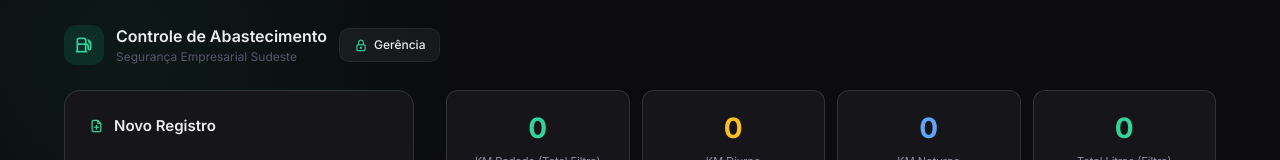
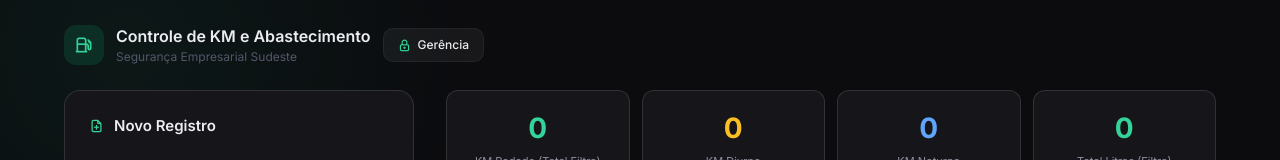
Before and after one commit to Glauber89/abastecimento-sudeste, a plain HTML site: page index.html in a window 1280 px wide. Shown: the top 160 px of the page. Drawn offline with Linux system fonts and the light colour scheme.

Commit message:
Add files via upload

```diff
--- a/index.html
+++ b/index.html
@@ -3,8 +3,8 @@
 <head>
 <meta charset="UTF-8">
 <meta name="viewport" content="width=device-width, initial-scale=1.0">
-<title>Controle de Abastecimento - Segurança Empresarial Sudeste</title>
-<meta name="description" content="Controle de Abastecimento - Segurança Empresarial Sudeste">
+<title>Controle de KM e Abastecimento - Segurança Empresarial Sudeste</title>
+<meta name="description" content="Controle de KM e Abastecimento - Segurança Empresarial Sudeste">
 <link rel="stylesheet" href="https://cdn.jsdelivr.net/npm/@tabler/icons-webfont@latest/tabler-icons.min.css">
 <link rel="preconnect" href="https://fonts.googleapis.com">
 <link href="https://fonts.googleapis.com/css2?family=Inter:wght@300;400;500;600;700&display=swap" rel="stylesheet">
@@ -19,7 +19,7 @@
     <div class="nav-center">
       <div class="nav-icon"><i class="ti ti-gas-station"></i></div>
       <div>
-        <div class="nav-title">Controle de Abastecimento</div>
+        <div class="nav-title">Controle de KM e Abastecimento</div>
         <div class="nav-sub">Segurança Empresarial Sudeste</div>
       </div>
     <div class="nav-right">
```
